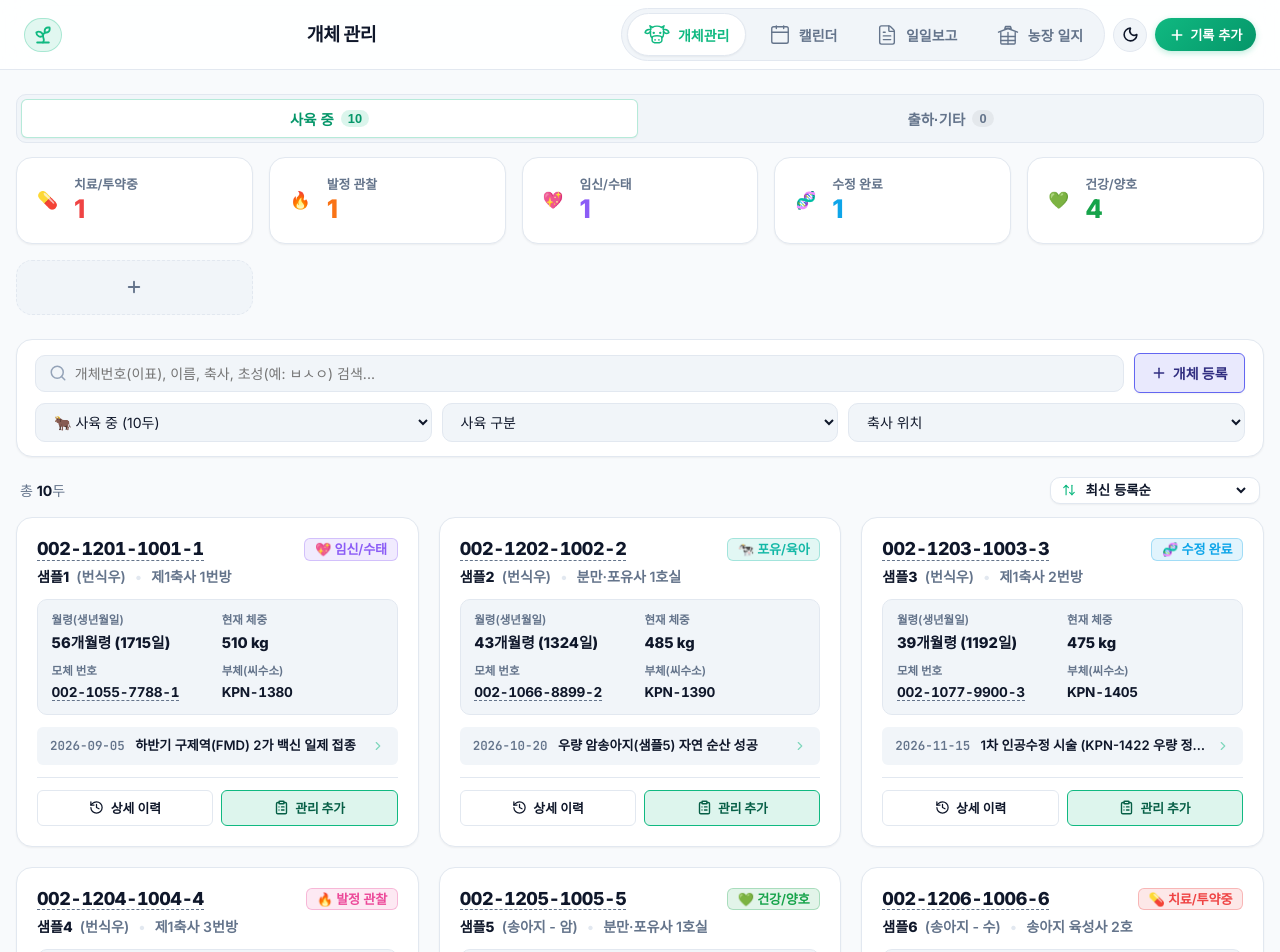
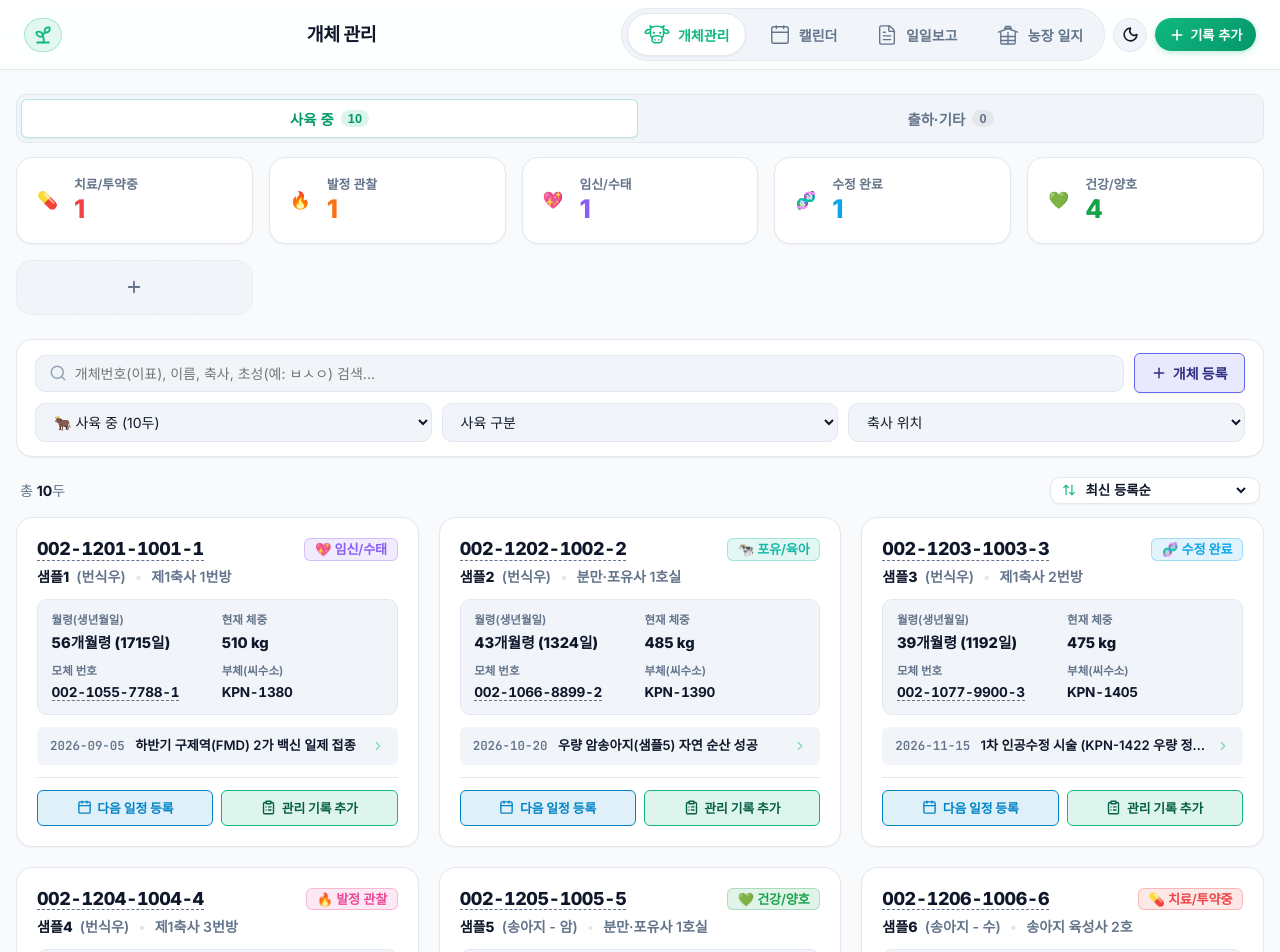
Before and after one commit to sysmedic/happy-farm, a React (Vite) app: page / in a window 1280 px wide. Shown: the top 952 px of the page. Built offline with nearby package versions, Linux system fonts and the light colour scheme; a web font is replaced by a local one.

Commit message:
feat: 개체 카드 하단 액션 버튼 개편 및 개체별 일정 등록 단정형 UI 적용

```diff
--- a/src/App.jsx
+++ b/src/App.jsx
@@ -722,6 +722,17 @@ export default function App() {
                   setCareLogInitialValues(null);
                   setIsCareLogModalOpen(true);
                 }}
+                onOpenScheduleModal={(entity) => {
+                  setScheduleTargetDate(getTodayDateString());
+                  setScheduleToEdit(null);
+                  setScheduleInitialData({
+                    entityId: entity.id,
+                    targetType: 'entity',
+                    date: getTodayDateString(),
+                    preselectedEntity: entity
+                  });
+                  setIsScheduleModalOpen(true);
+                }}
                 onOpenPrintSheet={(entity) => {
                   setReturnToDetailEntity(null);
                   setPrintSheetEntity(entity);
--- a/src/components/diary/ScheduleFormModal.jsx
+++ b/src/components/diary/ScheduleFormModal.jsx
@@ -100,8 +100,13 @@ export default function ScheduleFormModal({
   // 선택된 대상 개체 정보 (개체 개별 일정 시)
   const selectedEntity = useMemo(() => {
     if (targetType !== 'entity') return null;
-    return (entities || []).find(e => e.id === selectedEntityId) || null;
-  }, [entities, targetType, selectedEntityId]);
+    return (entities || []).find(e => e.id === selectedEntityId) || initialData?.preselectedEntity || null;
+  }, [entities, targetType, selectedEntityId, initialData]);
+
+  // 개체 카드 등에서 특정 개체가 사전 지정되어 열린 경우 판별 (상단 대상 탭/선택창 대신 단정형 1줄 텍스트로 노출)
+  const isPreselectedEntity = Boolean(
+    !scheduleToEdit && (initialData?.preselectedEntity || (initialData?.entityId && targetType === 'entity'))
+  );
 
   // 지능형 분류 필터링 (개체 개별 vs 농장 공통 완전 분리):
   // 1) 농장 공통('farm'): 축약된 4대 표준 분류 (방역소독, 시설환경, 사료자재, 퇴비기타) + 커스텀 분류만 깔끔하게 노출!
@@ -410,7 +415,43 @@ export default function ScheduleFormModal({
               </div>
             </div>
 
-            {/* 2. 대상 구분 (스카이 블루 2분할 세그먼트 스위치 탭) */}
+            {/* 2. 대상 구분 (사전 지정된 개체가 있을 경우 단정형 1줄 텍스트로 노출, 일반 진입 시 2분할 탭+선택창) */}
+            {isPreselectedEntity && selectedEntity ? (
+              <div style={{
+                display: 'flex',
+                alignItems: 'center',
+                gap: '0.65rem',
+                marginBottom: '1.15rem',
+                minWidth: 0,
+                overflow: 'hidden'
+              }}>
+                <span style={{
+                  fontSize: '1.18rem',
+                  fontWeight: 800,
+                  color: 'var(--text-main)',
+                  fontFamily: 'var(--font-family)',
+                  fontVariantNumeric: 'tabular-nums',
+                  fontFeatureSettings: '"tnum" 1',
+                  letterSpacing: '-0.025em',
+                  whiteSpace: 'nowrap',
+                  flexShrink: 0
+                }}>
+                  {selectedEntity.tagNumber}
+                </span>
+                {selectedEntity.name && (
+                  <span style={{
+                    fontSize: '1.05rem',
+                    fontWeight: 700,
+                    color: 'var(--text-main)',
+                    overflow: 'hidden',
+                    textOverflow: 'ellipsis',
+                    whiteSpace: 'nowrap'
+                  }}>
+                    {selectedEntity.name}
+                  </span>
+                )}
+              </div>
+            ) : (
               <div className="form-group" style={{ marginBottom: '1.15rem' }}>
                 <label className="form-label" style={{ fontWeight: 700, marginBottom: '0.45rem' }}>
                   일정 대상
@@ -486,6 +527,7 @@ export default function ScheduleFormModal({
                   </div>
                 )}
               </div>
+            )}
 
             {/* 3. 일정 분류 선택 (관리 내역 추가와 동일한 알약 캡슐 디자인 및 커스텀 분류 실시간 연동) */}
             <div className="form-group" style={{ marginBottom: '1.15rem' }}>
--- a/src/components/entities/EntityList.jsx
+++ b/src/components/entities/EntityList.jsx
@@ -66,6 +66,7 @@ export default function EntityList({
   onOpenEntityDetail,
   onOpenEntityModal,
   onOpenCareLogModal,
+  onOpenScheduleModal,
   onOpenPrintSheet,
   onDeleteEntity
 }) {
@@ -1034,27 +1035,30 @@ export default function EntityList({
                   )}
                 </div>
 
-                {/* 5층: 액션 버튼 그룹: 상세 이력(좌) & 관리 추가(우) 배치 */}
+                {/* 5층: 액션 버튼 그룹: [다음 일정 등록] (스카이 블루 틴트) & [관리 기록 추가] (에메랄드 틴트) 2분할 배치 */}
                 <div className="entity-card-actions" style={{ display: 'flex', gap: '0.5rem' }}>
                   <button
-                    className="btn btn-outline btn-sm"
-                    onClick={() => onOpenEntityDetail(entity.tagNumber)}
-                    title="관리 이력 및 상세 프로필 조회"
+                    type="button"
+                    className="btn btn-sm"
+                    onClick={() => onOpenScheduleModal && onOpenScheduleModal(entity)}
+                    title={isHistory ? "이 개체의 일정 등록" : "이 개체의 다음 영농 일정 등록"}
                     style={{
                       flex: 1,
                       height: '36px',
-                      fontWeight: 600,
-                      gap: '0.4rem',
-                      border: '1px solid var(--border-color)',
-                      color: 'var(--text-main)',
-                      background: 'var(--bg-card)'
+                      fontWeight: 800,
+                      gap: '0.35rem',
+                      borderRadius: 'var(--radius-sm)',
+                      background: 'rgba(2, 132, 199, 0.12)',
+                      border: '1px solid #0284c7',
+                      color: '#0284c7'
                     }}
                   >
-                    <History size={15} />
-                    <span>상세 이력</span>
+                    <Calendar size={15} color="#0284c7" strokeWidth={2.2} />
+                    <span>다음 일정 등록</span>
                   </button>
 
                   <button
+                    type="button"
                     className="btn btn-sm"
                     onClick={() => onOpenCareLogModal(entity)}
                     title={isShipped ? "출하 완료된 개체 (과거 이력 추가)" : isDeceased ? "폐사/도태된 개체 (과거 이력 추가)" : "이 개체에 관리 기록 추가"}
@@ -1062,7 +1066,7 @@ export default function EntityList({
                       flex: 1,
                       height: '36px',
                       fontWeight: 800,
-                      gap: '0.4rem',
+                      gap: '0.35rem',
                       borderRadius: 'var(--radius-sm)',
                       ...(isHistory
                         ? {
@@ -1083,7 +1087,7 @@ export default function EntityList({
                       color={isHistory ? '#0369a1' : '#065f46'}
                       strokeWidth={2.2}
                     />
-                    <span>{isHistory ? '이력 추가' : '관리 추가'}</span>
+                    <span>{isHistory ? '과거 이력 추가' : '관리 기록 추가'}</span>
                   </button>
                 </div>
               </div>
```
Lines whose indentation alone changed are shown as unchanged.
